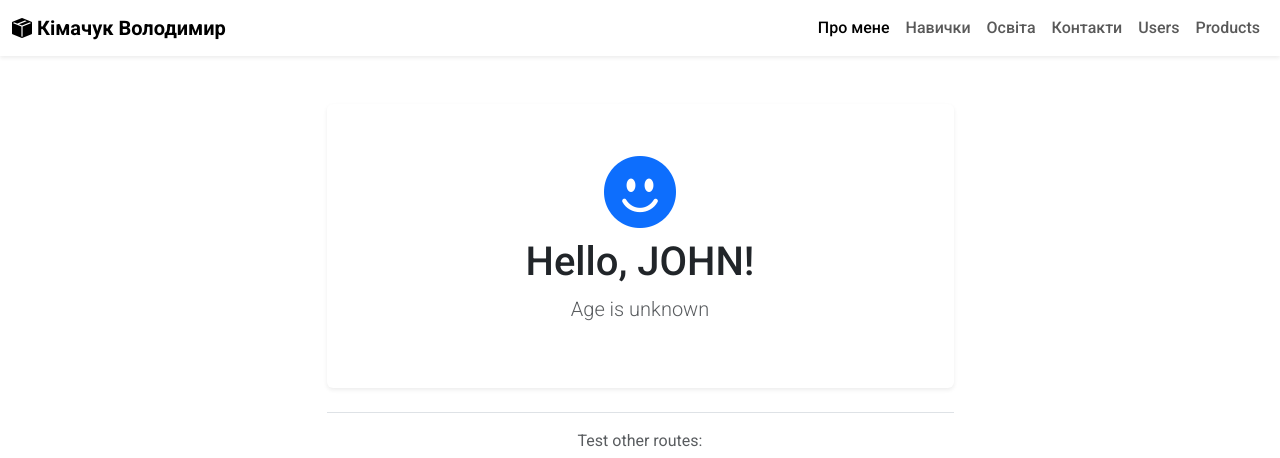
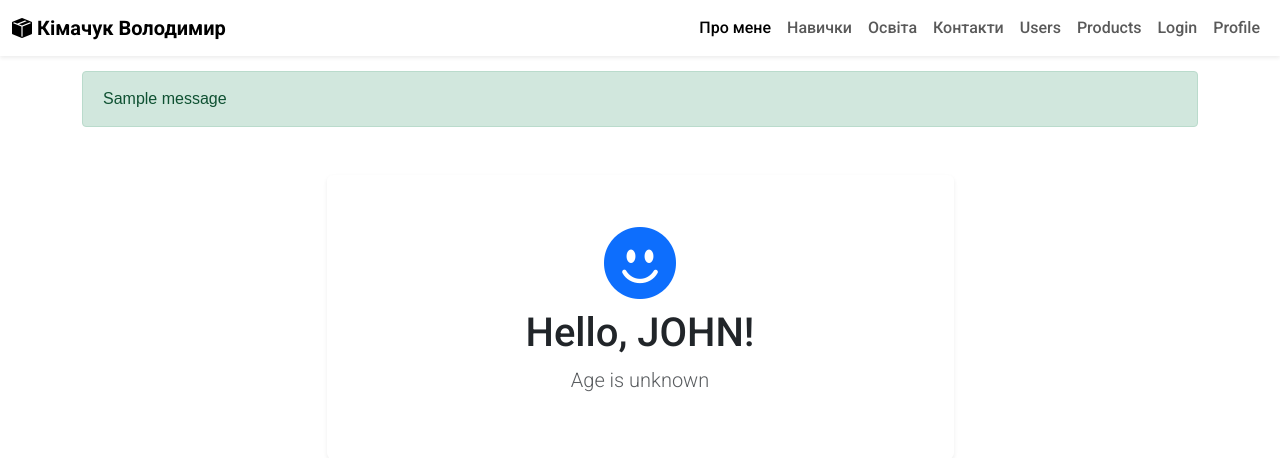
Before and after one commit to Kimachuk-Vol/python-flask, a Flask app: page /hi/John in a window 1280 px wide. Shown: the top 458 px of the page. Run offline with Flask 3, Linux system fonts and the light colour scheme; one stand-in notice (Sample message) is shown.

Commit message:
Implement flashes, create flashes.css for fancy displaying flash messages, create plugs for login and profile pages

```diff
--- /dev/null
+++ b/app/static/css/flashes.css
@@ -0,0 +1,72 @@
+/* Container for all flashed messages */
+.flashes {
+  list-style: none;
+  padding: 10px 20px;
+  margin: 15px 0;
+  border-radius: 4px;
+  font-size: 16px;
+  font-family: sans-serif;
+
+  color: #f1f1f1;
+  background-color: #333333;
+  border: 1px solid #555555;
+}
+
+.error {
+  color: #ffeaea;
+  background-color: #721c24;
+  border-color: #a52a2a;
+
+  padding: 10px 20px;
+  margin: 15px 0;
+  list-style: none;
+  border-radius: 4px;
+}
+
+.success {
+  color: #e6ffed;
+  background-color: #285e3f;
+  border-color: #4caf50;
+}
+
+.info {
+  color: #e0f0ff;
+  background-color: #1a4d7d;
+  border-color: #2196f3;
+}
+
+.warning {
+  color: #fff9e6;
+  background-color: #7d661e;
+  border-color: #ffc107;
+}
+
+.flashes li {
+  padding: 5px 0;
+}
+
+[data-bs-theme="light"] .flashes {
+  color: #052c65;
+  background-color: #cfe2ff;
+  border-color: #b6d4fe;
+}
+[data-bs-theme="light"] .error {
+  color: #58151c;
+  background-color: #f8d7da;
+  border-color: #f1aeb5;
+}
+[data-bs-theme="light"] .success {
+  color: #0f5132;
+  background-color: #d1e7dd;
+  border-color: #badbcc;
+}
+[data-bs-theme="light"] .info {
+  color: #052c65;
+  background-color: #cfe2ff;
+  border-color: #b6d4fe;
+}
+[data-bs-theme="light"] .warning {
+  color: #664d03;
+  background-color: #fff3cd;
+  border-color: #ffecb5;
+}
--- a/app/templates/base.html
+++ b/app/templates/base.html
@@ -17,12 +17,20 @@
     <link href="https://fonts.googleapis.com/css2?family=Roboto:wght@300;400;500;700&display=swap" rel="stylesheet" />
     <!-- Підключення кастомних стилів -->
     <link rel="stylesheet" href="{{ url_for('static', filename='css/mystyle.css') }}" />
+    <link rel="stylesheet" href="{{ url_for('static', filename='css/flashes.css') }}" />
 </head>
 
 <body>
     {% include 'includes/navbar.html' %}
 
-    <main class="container my-6">{% block content %}{% endblock %}</main>
+    <main class="container my-6"> {% with messages = get_flashed_messages(with_categories=True) %}{% if
+        messages %} {% for category, message in messages %}
+        <ul class="flashes {{ category }}">
+            <li>{{ message }}</li>
+            {% endfor %}
+        </ul>
+        {% endif %} {% endwith %}{% block content %}{% endblock %}
+    </main>
 
     {% include 'includes/footer.html' %}
 
--- a/app/templates/includes/navbar.html
+++ b/app/templates/includes/navbar.html
@@ -30,6 +30,12 @@
                 <li class="nav-item">
                     <a class="nav-link" href="{{ url_for('product.get_products') }}">Products</a>
                 </li>
+                <li class="nav-item">
+                    <a class="nav-link" href="{{ url_for('users.login') }}">Login</a>
+                </li>
+                <li class="nav-item">
+                    <a class="nav-link" href="{{ url_for('users.profile') }}">Profile</a>
+                </li>
             </ul>
         </div>
     </div>
--- /dev/null
+++ b/app/users/templates/users/login.html
@@ -0,0 +1,2 @@
+{% extends "base.html" %}
+{% block content %}{% endblock %}
--- /dev/null
+++ b/app/users/templates/users/profile.html
@@ -0,0 +1,2 @@
+{% extends "base.html" %}
+{% block content %}{% endblock %}
--- a/app/users/views.py
+++ b/app/users/views.py
@@ -1,4 +1,4 @@
-from flask import Blueprint, url_for, redirect, request, render_template
+from flask import Blueprint,flash, url_for, redirect, request, render_template, session, make_response
 
 users_bp = Blueprint(
     'users', __name__,
@@ -17,3 +17,25 @@ def admin():
     to_url = url_for("users.greetings", name="administrator", age=45, _external=True,title="Greating Page")
     print(to_url)
     return redirect(to_url)
+
+@users_bp.route("/login", methods=['GET', 'POST'])
+def login():
+    if request.method == 'POST':
+        if request.form['username'] != 'kimachuk' or \
+                request.form['password'] != 'volodymyr':
+            flash('Invalid credentials','error')
+        else:
+            session['username'] = request.form['username']
+            flash('You were successfully logged in','success')
+            return redirect(url_for('users.profile'))
+    return render_template("users/login.html",title="Login")
+
+@users_bp.route("/profile", methods=["GET", "POST"])
+def profile():
+    username = session.get("username")
+    if not username:
+        flash("Please log in to view this page.", "warning")
+        return redirect(url_for("users.login"))
+    return render_template(
+        "users/profile.html", title="Profile", username=username
+    )
```
